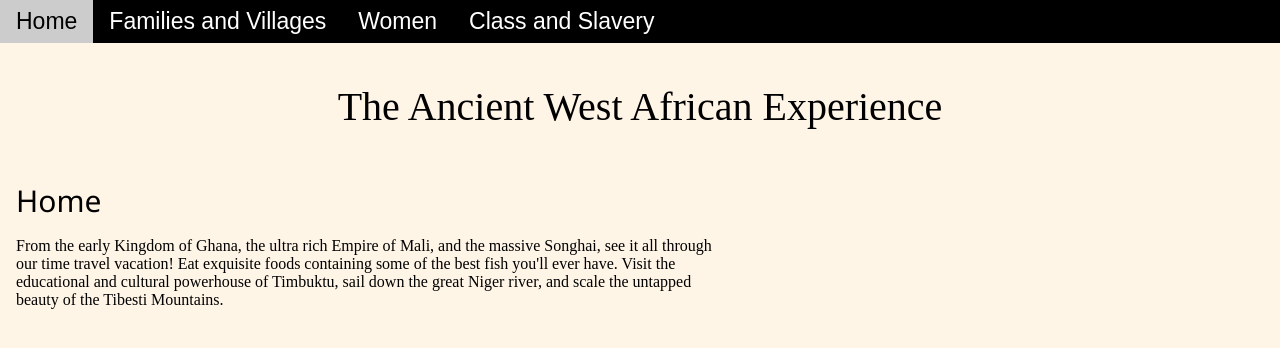
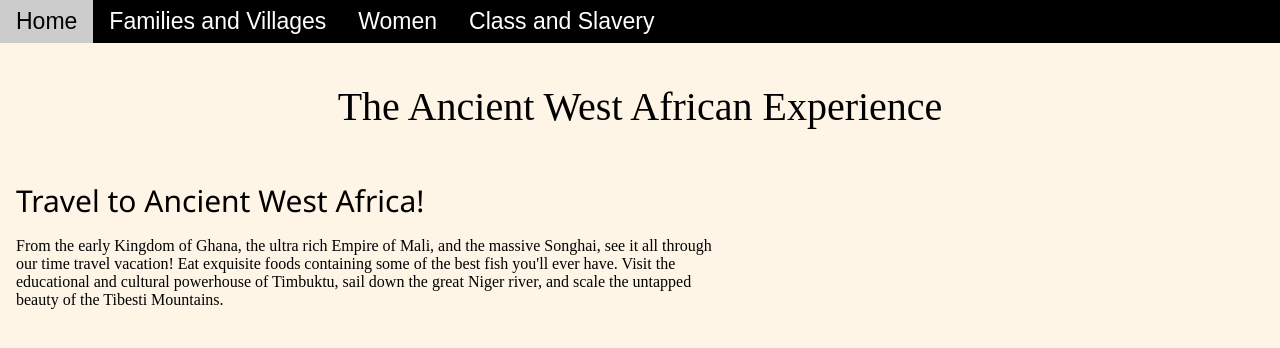
Before and after one commit to ClutchMcCutch/Ko-G-project, a plain HTML site: page index.html in a window 1280 px wide. Both pictures are taken after a click on the button "Home". Drawn offline with Linux system fonts and the light colour scheme.

Commit message:
Update index.html

```diff
--- a/index.html
+++ b/index.html
@@ -21,7 +21,7 @@
     </div>
 
     <div id="Fade4" class="w3-container city w3-animate-opacity" style="display:none">
-        <h2 id="heading2">Home</h2>
+        <h2 id="heading2">Travel to Ancient West Africa!</h2>
         <p id="intro">From the early Kingdom of Ghana, the ultra rich Empire of Mali, and the massive Songhai, see it all through our time travel vacation! Eat exquisite foods containing some of the best fish you'll ever have. Visit the educational and cultural powerhouse of Timbuktu, sail down the great Niger river, and scale the untapped beauty of the Tibesti Mountains.</p>
         </div>
 
```
